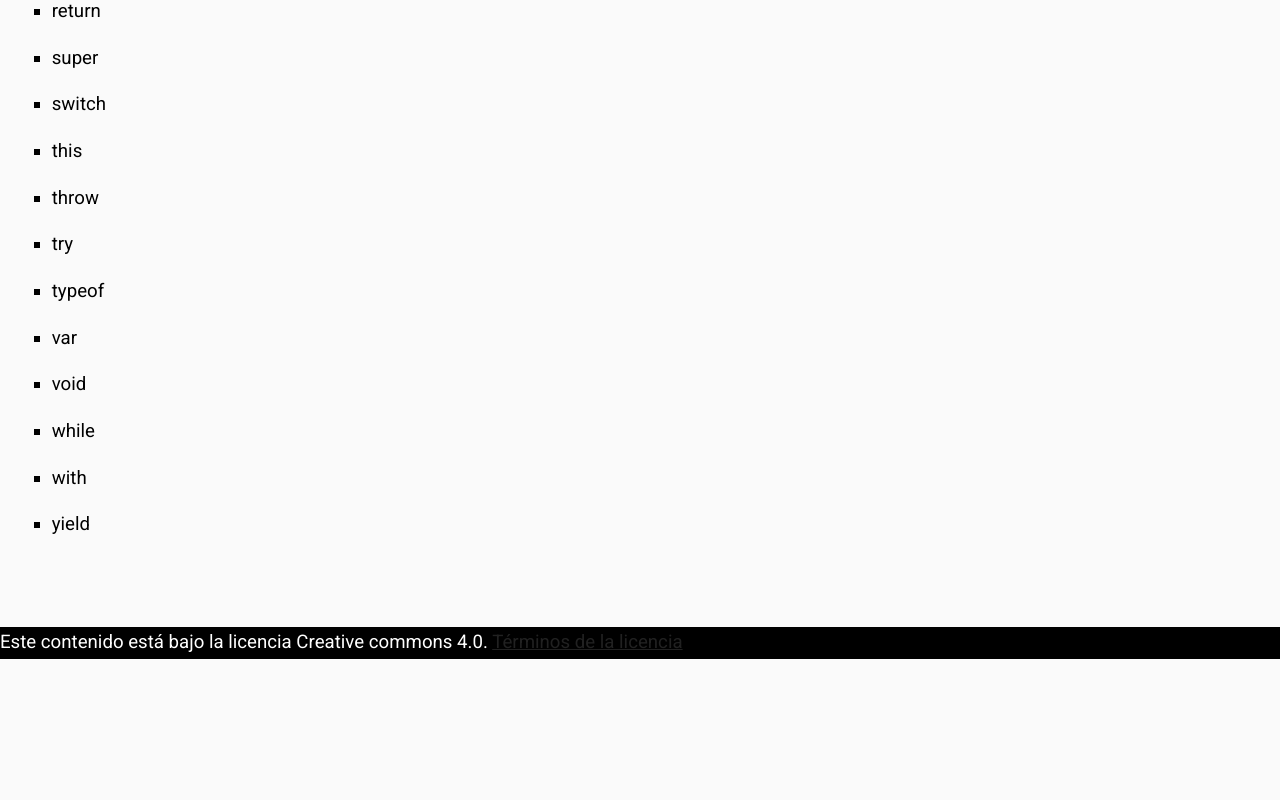
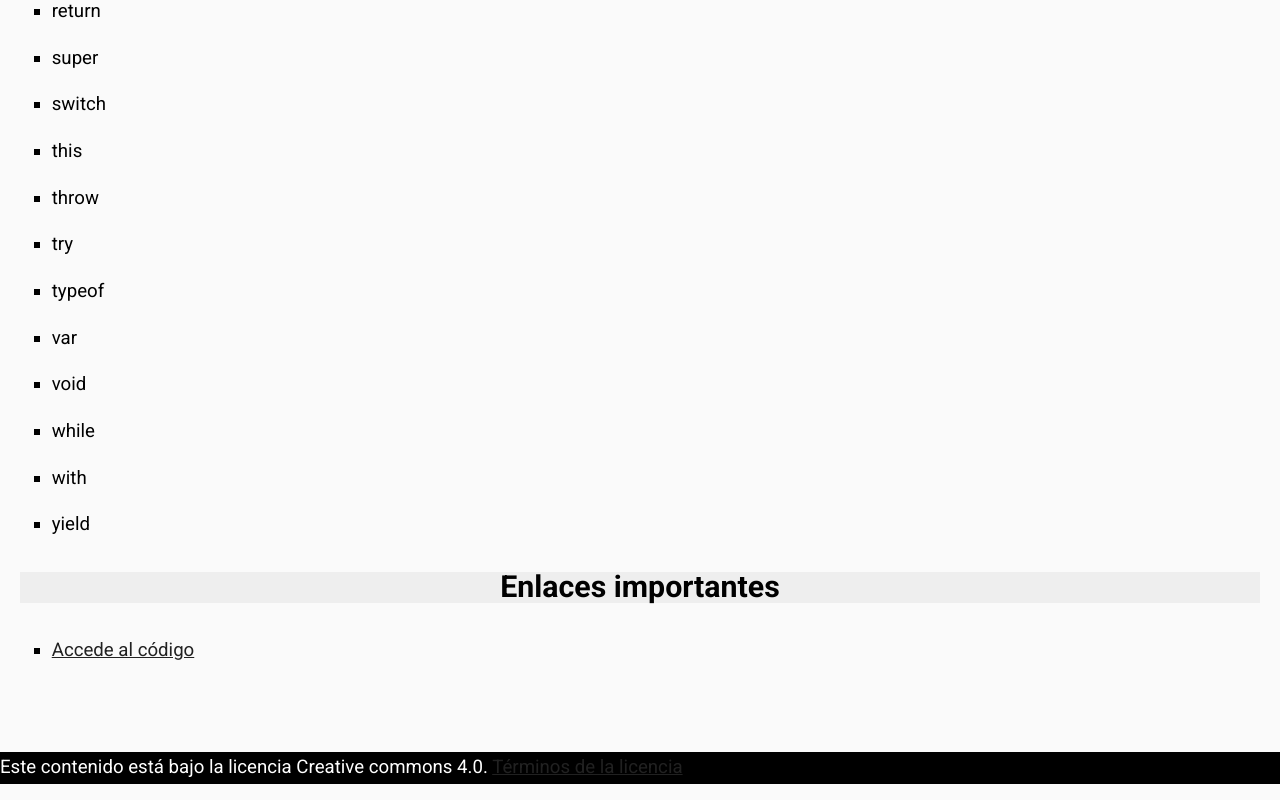
Before and after one commit to RonnyG2121/js-itgrarte-sept-2024, a plain HTML site: page clase1.html in a window 1280 px wide. Shown: the part 4355-5155 px from the top of the page. Before the commit the page ends 5029 px from the top, so only its background shows below. Drawn offline with Linux system fonts and the light colour scheme.

Commit message:
Corrigiendo errores

```diff
--- a/clase1.html
+++ b/clase1.html
@@ -174,23 +174,16 @@
                 <li>yield</li>
             </ul>
 
-<!--             <h3>Enlaces importantes</h3>
+<h3>Enlaces importantes</h3>
             <div>
                 <ul>
-                    <li>
-                        <a href="codigos/tema1/intro.js" target="_blank">Accede al código</a>
-                    </li>
-                    <li>
-                        <a href="https://classroom.google.com/c/Njc3NjUwODMwMzkz/a/Njc3OTA3OTk1NjEw/details"
-                            target="_blank">Completar el cuestionario de esta clase</a>
-                    </li>
-                    <li>
-                        <a href="https://drive.google.com/file/d/1crPbuTyzDgiIC2l6ovRHwEvihk7PhviQ/view?usp=sharing"
-                            target="_blank">Accede al video de esta clase</a>
-                    </li>
+                    <li><a href="codigos/tema1/variable_constantes.js" target="_blank">Accede al código</a></li>
+                    <!-- <li><a href="https://classroom.google.com/c/Njc3NjUwODMwMzkz/a/Njc3OTA3OTk1NjEw/details" target="_blank">Completar el cuestionario de esta clase</a></li> -->
+                    <!-- <li><a href="https://drive.google.com/file/d/1crPbuTyzDgiIC2l6ovRHwEvihk7PhviQ/view?usp=sharing" target="_blank">Accede al video de esta clase</a></li> -->
                 </ul>
             </div>
- -->        </article>
+
+        </article>
 
     </section>
 
```
